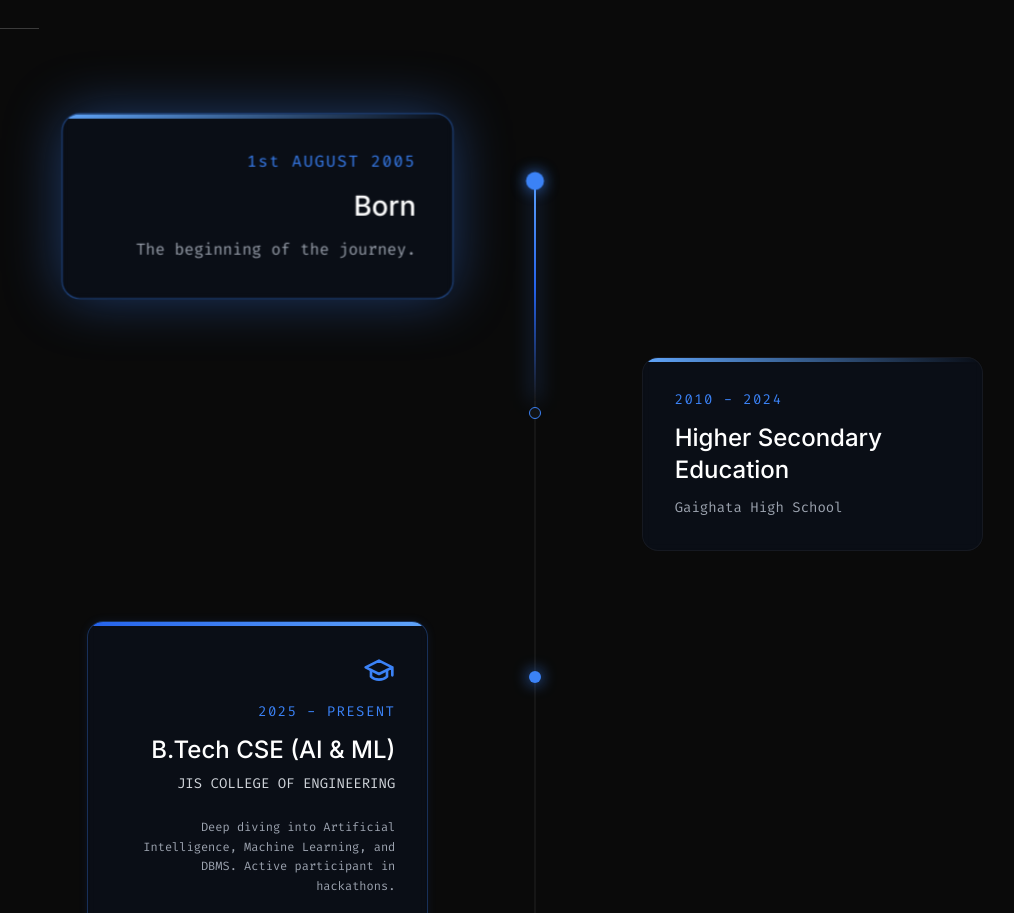
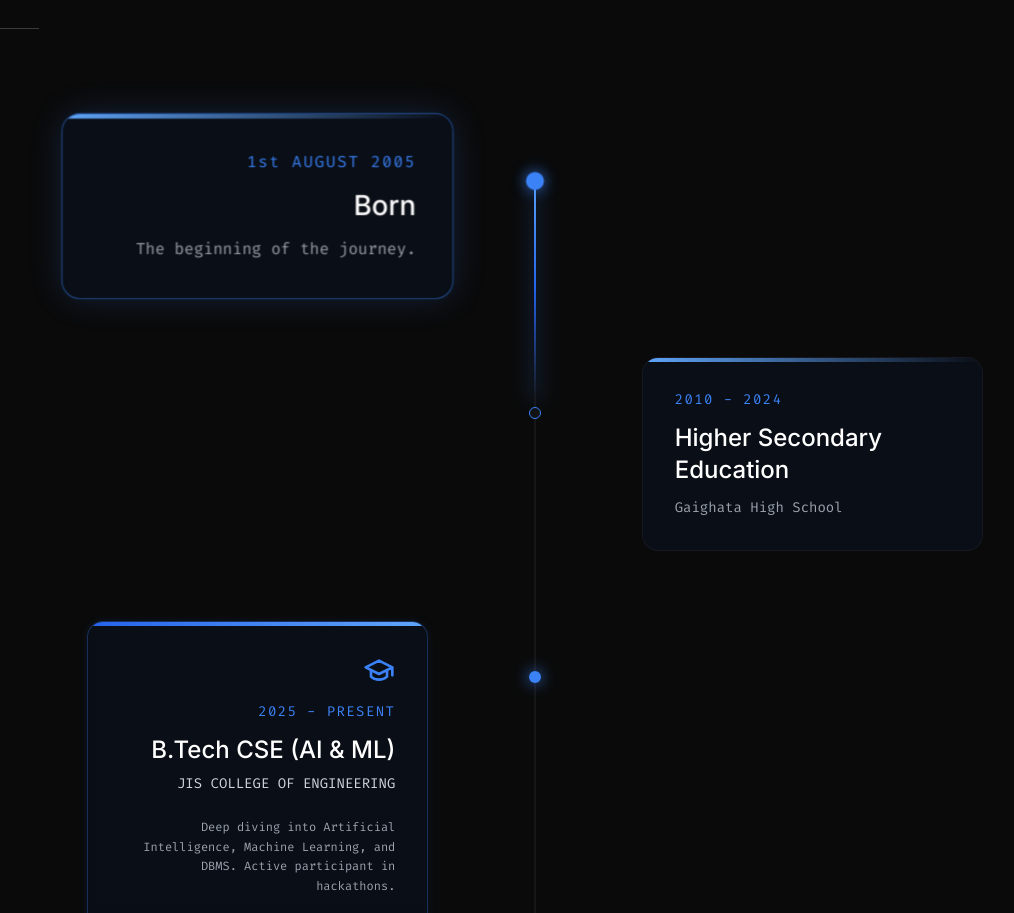
Before and after one commit to sayantani071/sayantani-portfolio, a React (Vite) app: page / in a window 1280 px wide. Shown: the part 1690-2603 px from the top of the page, without its empty margins (105-1119 px from the left). Built offline with nearby package versions, Linux system fonts and the light colour scheme.

Commit message:
Reduce box shadow glow effect slightly

```diff
--- a/src/components/Education.jsx
+++ b/src/components/Education.jsx
@@ -15,25 +15,25 @@ const Education = () => {
   const dot1Scale = useTransform(scrollYProgress, [0, 0.05], [1, 1.5]);
   const box1Scale = useTransform(scrollYProgress, [0, 0.05], [1, 1.15]);
   const box1Border = useTransform(scrollYProgress, [0, 0.05], ["rgba(255,255,255,0.05)", "rgba(59,130,246,0.5)"]);
-  const box1Shadow = useTransform(scrollYProgress, [0, 0.05], ["0px 0px 0px rgba(59,130,246,0)", "0px 0px 50px rgba(59,130,246,0.4)"]);
+  const box1Shadow = useTransform(scrollYProgress, [0, 0.05], ["0px 0px 0px rgba(59,130,246,0)", "0px 0px 30px rgba(59,130,246,0.2)"]);
 
   // Transforms for Step 2
   const dot2Opacity = useTransform(scrollYProgress, [0.2, 0.35], [0, 1]);
   const box2Scale = useTransform(scrollYProgress, [0.2, 0.35], [1, 1.15]);
   const box2Border = useTransform(scrollYProgress, [0.2, 0.35], ["rgba(255,255,255,0.05)", "rgba(59,130,246,0.5)"]);
-  const box2Shadow = useTransform(scrollYProgress, [0.2, 0.35], ["0px 0px 0px rgba(59,130,246,0)", "0px 0px 50px rgba(59,130,246,0.4)"]);
+  const box2Shadow = useTransform(scrollYProgress, [0.2, 0.35], ["0px 0px 0px rgba(59,130,246,0)", "0px 0px 30px rgba(59,130,246,0.2)"]);
 
   // Transforms for Step 3
   const dot3Scale = useTransform(scrollYProgress, [0.55, 0.7], [1, 1.3]);
   const box3Scale = useTransform(scrollYProgress, [0.55, 0.7], [1, 1.15]);
   const box3Border = useTransform(scrollYProgress, [0.55, 0.7], ["rgba(59,130,246,0.3)", "rgba(59,130,246,0.8)"]);
-  const box3Shadow = useTransform(scrollYProgress, [0.55, 0.7], ["0px 0px 10px rgba(59,130,246,0.1)", "0px 0px 60px rgba(59,130,246,0.5)"]);
+  const box3Shadow = useTransform(scrollYProgress, [0.55, 0.7], ["0px 0px 10px rgba(59,130,246,0.1)", "0px 0px 40px rgba(59,130,246,0.3)"]);
 
   // Transforms for Step 4
   const dot4Opacity = useTransform(scrollYProgress, [0.85, 1], [0, 1]);
   const box4Scale = useTransform(scrollYProgress, [0.85, 1], [1, 1.15]);
   const box4Border = useTransform(scrollYProgress, [0.85, 1], ["rgba(255,255,255,0.05)", "rgba(59,130,246,0.5)"]);
-  const box4Shadow = useTransform(scrollYProgress, [0.85, 1], ["0px 0px 0px rgba(59,130,246,0)", "0px 0px 50px rgba(59,130,246,0.4)"]);
+  const box4Shadow = useTransform(scrollYProgress, [0.85, 1], ["0px 0px 0px rgba(59,130,246,0)", "0px 0px 30px rgba(59,130,246,0.2)"]);
 
   return (
     <section id="education" className="py-24 relative z-10 font-sans">
```
